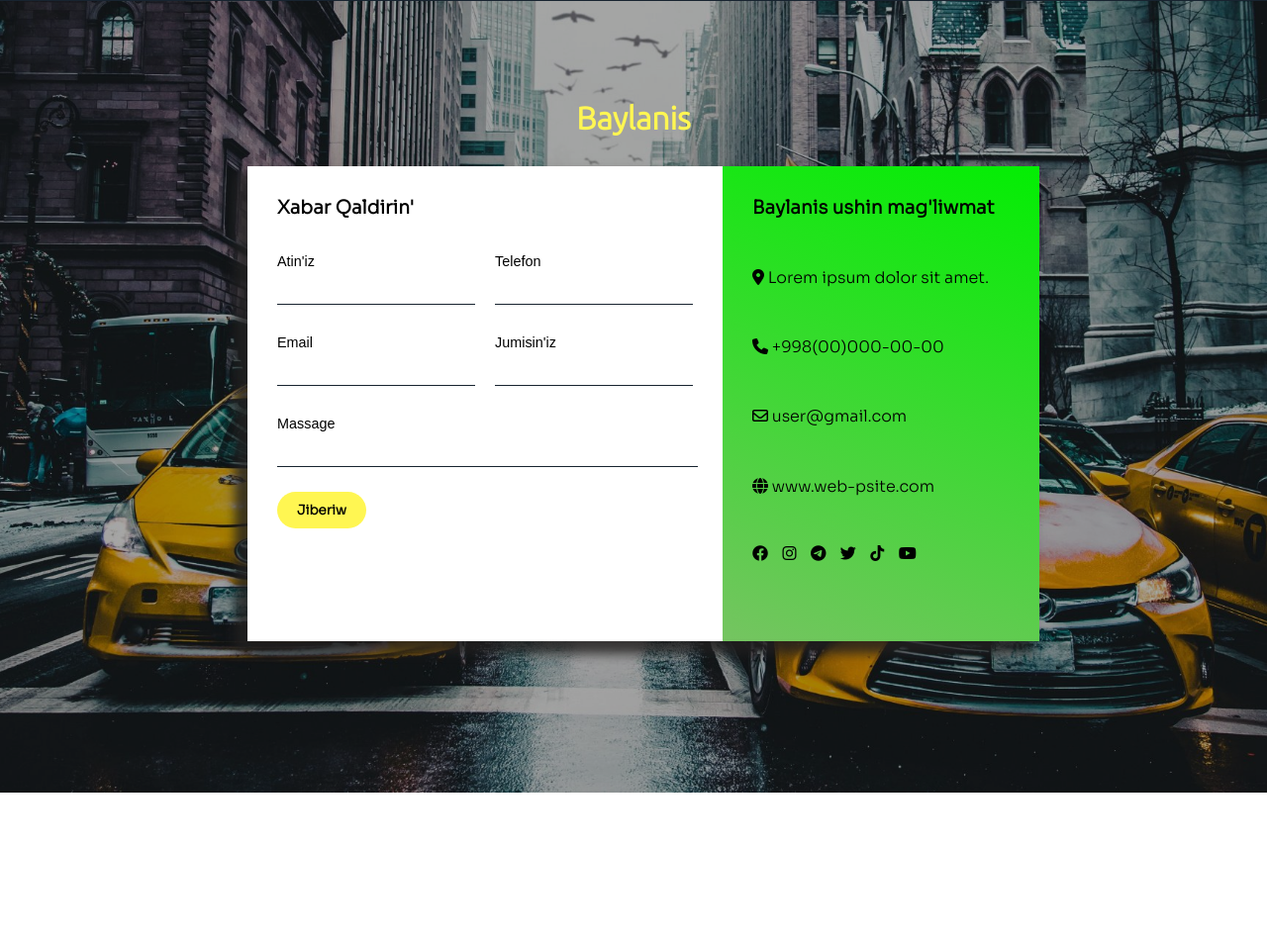
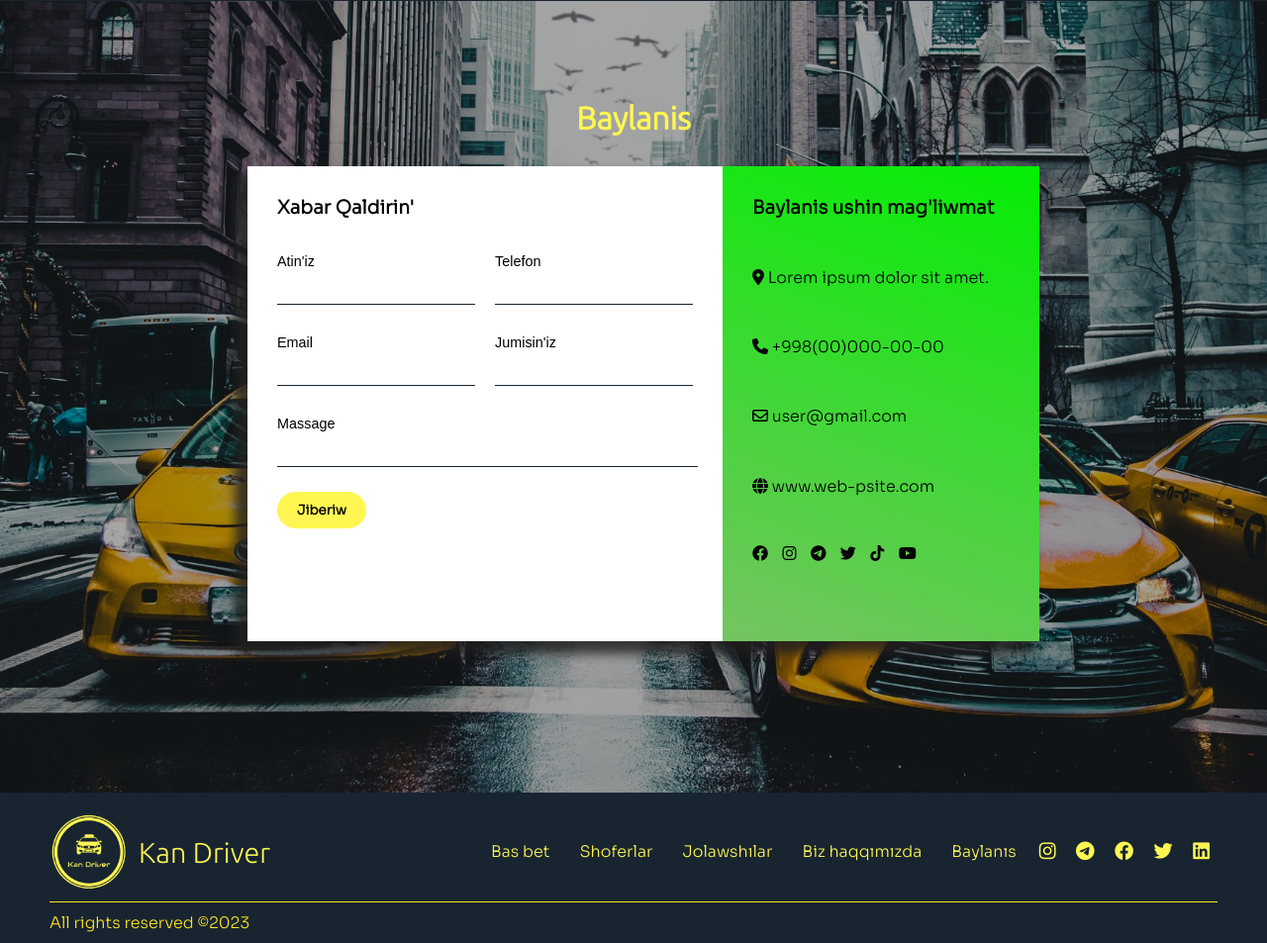
Before and after one commit to mukhammedaliametov/kan-driver, a plain HTML site: page index.html in a window 1280 px wide. Shown: the part 799-1752 px from the top of the page at 99% size. Before the commit the page ends 1600 px from the top, so only its background shows below. Drawn offline with nearby package versions, Linux system fonts and the light colour scheme.

Commit message:
creat footer :)

```diff
--- a/index.html
+++ b/index.html
@@ -129,6 +129,38 @@
           <i class="fa-brands fa-youtube"></i> </div>
       </div>
   </section>
+  <footer>
+    <nav class="navbar">
+      <a href="" class="logo">
+        <img src="./images/logo.png" width="80" alt="" /> Kan Driver
+      </a>
+      <ul class="navigation2">
+        <li onclick="closeNav()">
+          <a href="">Bas bet</a>
+        </li>
+        <li onclick="closeNav()">
+          <a href="">Shoferlar</a>
+        </li>
+        <li onclick="closeNav()">
+          <a href="">Jolawshılar</a>
+        </li>
+        <li onclick="closeNav()">
+          <a href="">Biz haqqımızda</a>
+        </li>
+        <li style="border-bottom: none;" onclick="closeNav()">
+          <a href="#baylanis">Baylanıs</a>
+        </li>
+        <div class="networks">
+          <a href=""><i class="fa-brands fa-instagram"></i></a>
+          <a href=""><i class="fa-brands fa-telegram"></i></a>
+          <a href=""><i class="fa-brands fa-facebook"></i></a>
+          <a href=""><i class="fa-brands fa-twitter"></i></a>
+          <a href=""><i class="fa-brands fa-linkedin"></i></a>
+        </div>
+      </ul>
+    </nav>
+    <span>All rights reserved &copy;2023</span>
+  </footer>
   <script src="/js/sendtelegram.js"></script>
   <script src="./js/script.js"></script>
 </body>
--- a/sass/global.scss
+++ b/sass/global.scss
@@ -279,6 +279,7 @@ $globalFont2: "Sora", sans-serif;
 
       .input {
         font-family: $globalFont2;
+
         span {
           font-size: .9rem;
         }
@@ -327,36 +328,45 @@ $globalFont2: "Sora", sans-serif;
       }
     }
   }
-  @media only screen and (max-width:920px){
-    &{
+
+  @media only screen and (max-width:920px) {
+    & {
       padding: 30px 20px;
-      .card{
+
+      .card {
         display: block;
         width: 350px;
         padding: 0px;
-        .form{
+
+        .form {
           height: 47vh;
           width: 100%;
         }
-        .inputs{
+
+        .inputs {
           justify-content: space-between;
-          input{
+
+          input {
             width: 140px;
           }
         }
-        .inputs2{
+
+        .inputs2 {
           justify-content: space-between;
-          input{
+
+          input {
             width: 140px;
 
           }
         }
-        .input{
-          .input2{
+
+        .input {
+          .input2 {
             width: 284px;
           }
         }
-        .location{
+
+        .location {
           width: 100%;
           height: 40vh;
         }
@@ -365,3 +375,59 @@ $globalFont2: "Sora", sans-serif;
 
   }
 }
+
+// Footer style
+
+footer {
+  background-color: $globalColor;
+  padding: 10px 50px;
+  .navbar {
+    border-bottom: 1px solid $globalColor3;
+    margin-bottom: 10px;
+    padding: 10px 0;
+    .navigation2 {
+      display: flex;
+
+      li {
+        margin: 0px 15px;
+        position: relative;
+
+        a {
+          font-family: $globalFont2;
+          color: $globalColor2;
+
+          &:hover {
+            color: $globalColor3;
+          }
+        }
+      }
+    }
+  }
+
+  span {
+    color: $globalColor3;
+    font-family: $globalFont2;
+    height: 30px;
+    padding-top: 10px;
+  }
+
+  @media only screen and (max-width:920px) {
+    padding: 8px 30px;
+    .logo {
+      font-size: 1.4rem;
+    }
+    .navbar{
+      display: block;
+      .navigation2{
+        display: block;
+        li {
+          display: block;
+          padding: 20px;
+          border-bottom: 1px solid #fff;
+        }
+    }
+    }
+
+
+  }
+}
```
Also changed, not shown: css/style.css, 1 other file.
